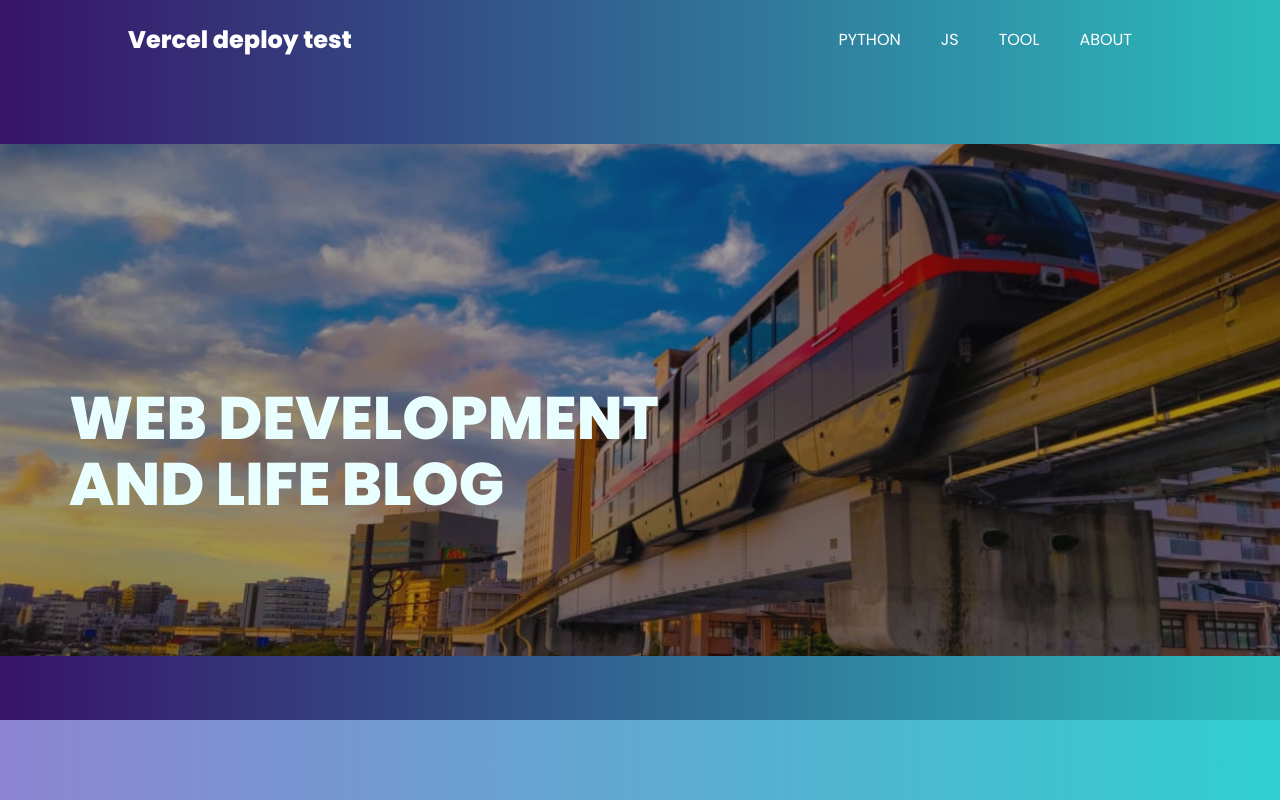
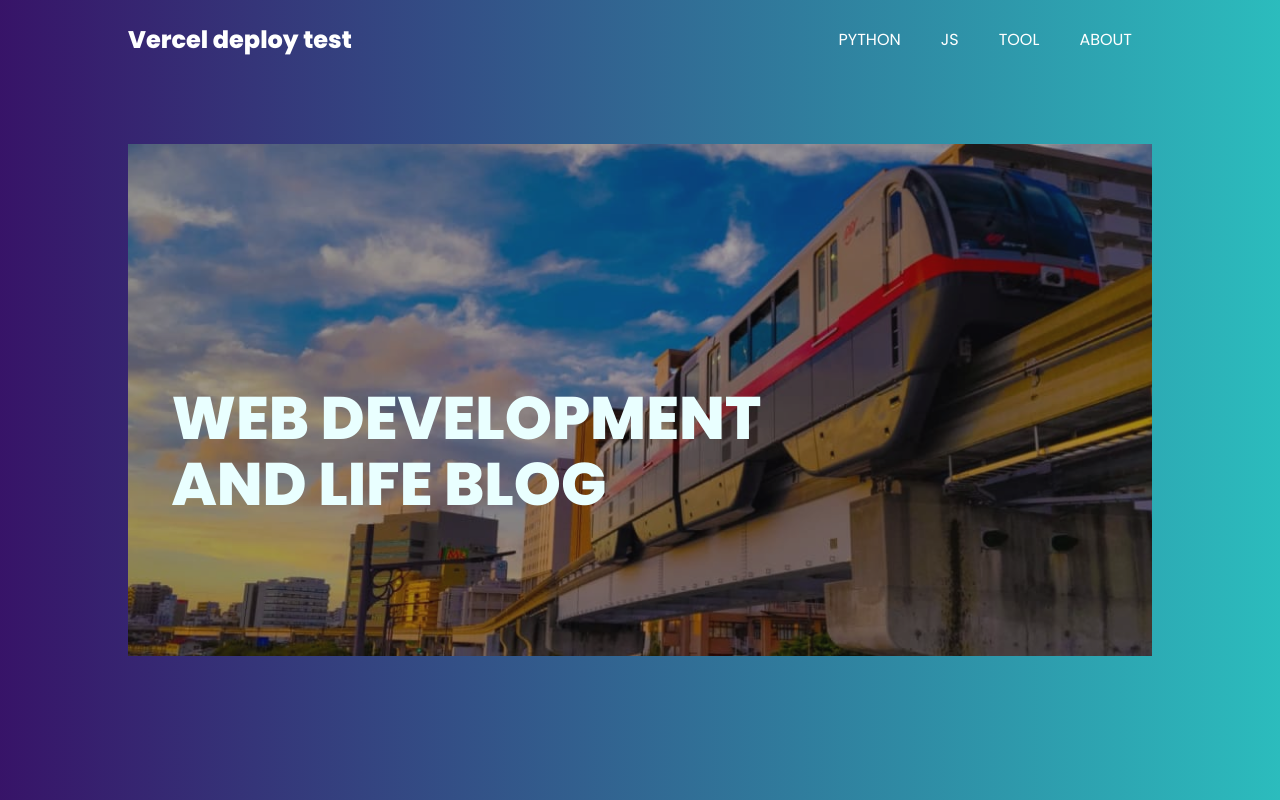
Before and after one commit to shim369/Nextjs-TypeScript-MicroCMS-Site, a Next.js app: page /components/header in a window 1280 px wide. Shown: the top 800 px of the page. Built offline with nearby package versions, Linux system fonts and the light colour scheme.

Commit message:
test gsap

```diff
--- a/pages/components/header.tsx
+++ b/pages/components/header.tsx
@@ -6,15 +6,24 @@ import { gsap } from "gsap";
 
 export default function Header() {
 	const title = "Vercel deploy test"
-	const ref = React.useRef(null);
+	const ref = React.useRef(null)
+	const heroRef = useRef<HTMLDivElement | null >(null)
 	useEffect(() => {
-	  gsap.to(ref.current, {
-		backgroundImage: "linear-gradient(to left, #30CFD0, #330867)",
-		duration: 8,
-		repeat: -1,
-		ease: "power4.easeInOut"
-	  });
-	}, [ref]);
+		gsap.to(ref.current, {
+			backgroundImage: "linear-gradient(to left, #30CFD0, #330867)",
+			duration: 8,
+			repeat: -1,
+			ease: "power4.easeInOut"
+		})
+		gsap.from(heroRef.current, {
+			height: "0%",
+		})
+		gsap.to(heroRef.current, {
+			height: "80%",
+			width: "80%",
+			duration: 1.2,
+		})
+	})
 	return (
 		<>
 			<header ref={ref} className={styles.header}>
@@ -28,7 +37,7 @@ export default function Header() {
 				</ul>
 			</nav>
 			<section className={styles.section}>
-				<div className={styles.hero}>
+				<div ref={heroRef} className={styles.hero}>
 					<Image src="/images/3.jpg" alt="" width={800} height={500} />
 					<h1 className={styles.headline}>WEB DEVELOPMENT <br />AND LIFE BLOG</h1>
 				</div>
--- a/styles/Home.module.css
+++ b/styles/Home.module.css
@@ -7,6 +7,7 @@
 }
 .header {
 	position: relative;
+	height: 100vh;
 }
 .logo {
 	grid-column: 2/3;
@@ -45,7 +46,7 @@
 }
 
 .hero {
-	height: 80%;
+	height: 90%;
 	width: 100%;
 	position: relative;
 }
```
